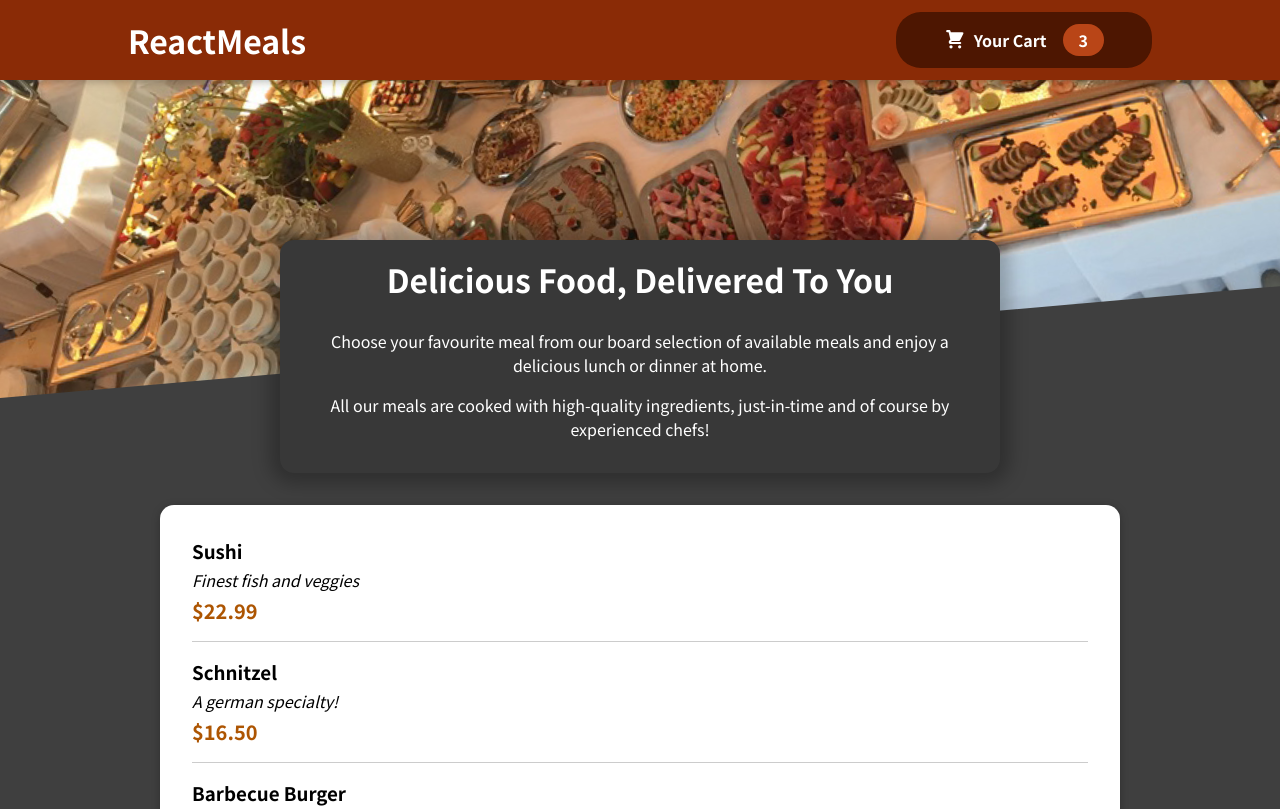
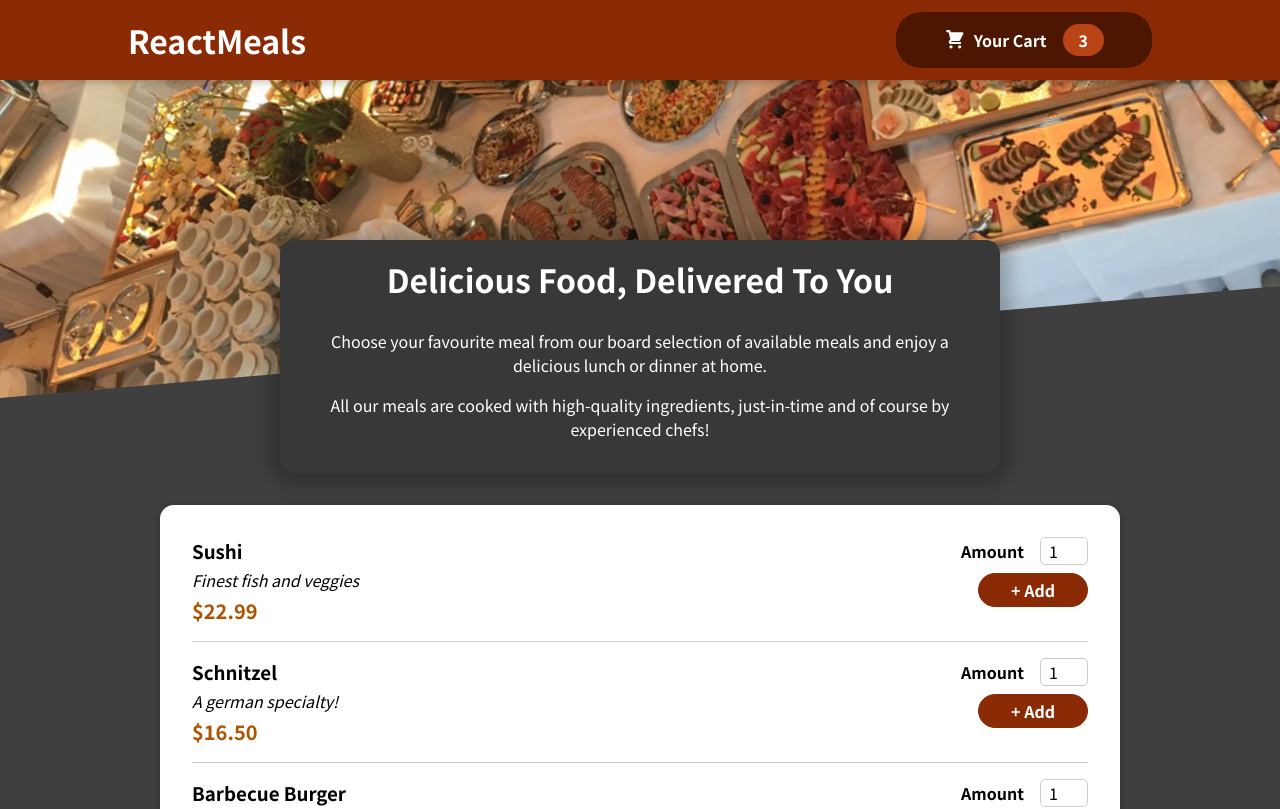
Before and after one commit to pshiv11/Food-Order-App, a React (Create React App) app: page / in a window 1280 px wide. Shown: the top 809 px of the page. Built offline with nearby package versions, Linux system fonts and the light colour scheme.

Commit message:
added Input as component

```diff
--- a/src/components/Meals/MealItem/MealItem.js
+++ b/src/components/Meals/MealItem/MealItem.js
@@ -1,5 +1,6 @@
 import React from 'react';
 import classes from './MealItem.module.css';
+import MealItemForm from './MealItemForm';
 
 
 
@@ -14,8 +15,7 @@
                 <div className={classes.price}>{price}</div>
             </div>
             <div>
-
-
+                <MealItemForm> </MealItemForm>
             </div>
         </li>
     )
--- a/src/components/Meals/MealItem/MealItemForm.js
+++ b/src/components/Meals/MealItem/MealItemForm.js
@@ -0,0 +1,23 @@
+import React from 'react';
+import classes from './MealItemForm.module.css';
+import Input from '../../UI/Input';
+
+function MealItemForm(props) {
+    return (
+
+        <form className={classes.form}>
+            <Input label="Amount" input={{  //this will be passed as an object to Input component where {...input}  is used, so we dont have to u
+                id: 'amount',
+                type:'number',
+                min:'1',
+                max:'5',
+                step:'1',
+                defaultValue:'1'
+            }} />
+            <button>+ Add</button>
+        </form>
+
+    )
+}
+
+export default MealItemForm
--- /dev/null
+++ b/src/components/Meals/MealItem/MealItemForm.module.css
@@ -0,0 +1,20 @@
+.form {
+    text-align: right;
+  }
+
+  .form button {
+    font: inherit;
+    cursor: pointer;
+    background-color: #8a2b06;
+    border: 1px solid #8a2b06;
+    color: white;
+    padding: 0.25rem 2rem;
+    border-radius: 20px;
+    font-weight: bold;
+  }
+
+  .form button:hover,
+  .form button:active {
+    background-color: #641e03;
+    border-color: #641e03;
+  }
--- a/src/components/UI/Input.js
+++ b/src/components/UI/Input.js
@@ -1,12 +1,13 @@
 import React from 'react';
+import classes from './Input.module.css';
 
-
-function Input() {
+function Input(props) {
     return (
-        <div>
-
+        <div className={classes.input}>
+            <label htmlFor={props.input.id}>{props.label}</label>
+            <input {...props.input}></input>
         </div>
-    )
+    );
 }
 
 export default Input
--- /dev/null
+++ b/src/components/UI/Input.module.css
@@ -0,0 +1,18 @@
+.input {
+    display: flex;
+    align-items: center;
+    margin-bottom: 0.5rem;
+  }
+
+  .input label {
+    font-weight: bold;
+    margin-right: 1rem;
+  }
+
+  .input input {
+    width: 3rem;
+    border-radius: 5px;
+    border: 1px solid #ccc;
+    font: inherit;
+    padding-left: 0.5rem;
+  }
```
Also changed, not shown: 1 other file (tests, documents, lock files or other folders).
